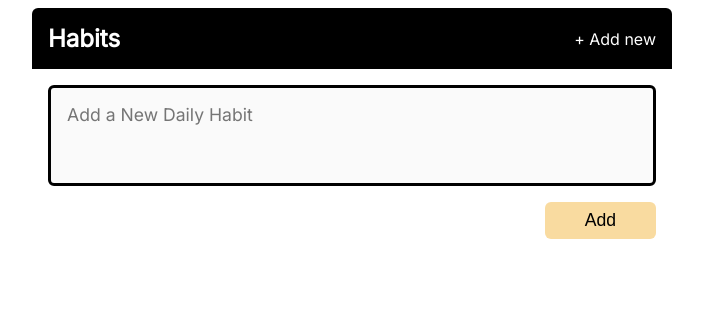
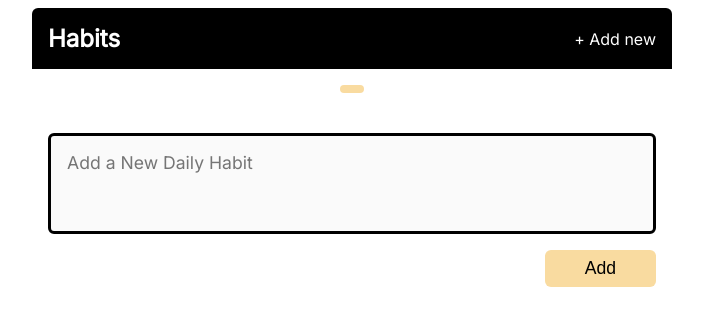
Before and after one commit to MarlonMontenegro/habit_tracker_flask, a Flask app: template templates/add_habit.html in a window 1280 px wide. Shown: the top 326 px of the page, without its empty margins (288-991 px from the left). Run offline with Flask 3, Linux system fonts and the light colour scheme; the template is opened without the code that fills it: most values are stand-ins (such as "Sample title", 1, 10 or a date in 2020).

Commit message:
Add dates

```diff
--- a/app.py
+++ b/app.py
@@ -1,12 +1,35 @@
+from datetime import datetime, timedelta
 from flask import Flask, render_template, request
+import datetime
+
+from select import select
 
 app = Flask(__name__)
 habits = ["test habit"]
 
 
+@app.context_processor
+def add_calc_date_range():
+    def date_range(start: datetime.date):
+        dates = [start + timedelta(days=diff) for diff in range(-3, 4)]
+        return dates
+
+    return {"dates_range": date_range}
+
+
 @app.route("/")
 def index():
-    return render_template("index.html", habits=habits, title="Habit Tracker - Home")
+    date_str = request.args.get("date")
+    if date_str:
+        selected_date = datetime.date.fromisoformat(date_str)
+    else:
+        selected_date = datetime.date.today()
+
+    return render_template("index.html",
+                           habits=habits,
+                           title="Habit Tracker - Home",
+                           selected_date=selected_date
+                           )
 
 
 @app.route("/add", methods=["GET", "POST"])
@@ -15,8 +38,7 @@
         habit = request.form.get("habit")
         habits.append(habit)
 
-    return render_template("add_habit.html", title="Habit Tracker - Add Habit")
-
+    return render_template("add_habit.html", title="Habit Tracker - Add Habit", selected_date=datetime.date().today())
 
 
 if __name__ == '__main__':
--- a/static/main.css
+++ b/static/main.css
@@ -68,3 +68,52 @@
     padding: 0.5rem 2.5rem;
     align-self: flex-end;
 }
+
+
+.dates {
+    display: flex;
+    justify-content: space-between;
+    color: #000;
+    font-size: 1.1rem;
+    margin-bottom: 2.5rem;
+}
+
+.dates__link {
+    color: inherit;
+    text-decoration: none;
+    outline: none;
+
+    padding: 0.25rem 0.75rem;
+    border-radius: 6px;
+}
+
+.dates__link:not(.dates__link--current):hover {
+    background: lightgray;
+}
+
+.dates__link--current {
+    background: #f9dba0;
+}
+
+.date {
+    display: flex;
+    flex-direction: column;
+    align-items: center;
+}
+
+
+@media screen and (max-width: 25rem) {
+    .dates__link:first-of-type,
+    .dates__link:last-of-type,
+    .dates__link:nth-of-type(2),
+    .dates__link:nth-last-child(2) {
+        display: none;
+    }
+}
+
+@media screen and (max-width: 35rem) {
+    .dates__link:first-of-type,
+    .dates__link:last-of-type {
+        display: none;
+    }
+}
--- a/templates/layout.html
+++ b/templates/layout.html
@@ -20,6 +20,21 @@
 </header>
 
 <main class="main">
+    <section class="dates">
+        {% for date in dates_range(selected_date) %}
+
+            <a
+                    class="dates__link {{ 'dates__link--current' if loop.index0 == 3 else '' }}"
+                    href="{{ url_for('index', date=date) }}">
+
+                <time class="date" datetime="{{ date }}"></time>
+                <span>{{ date.strftime("%a") }}</span>
+                <span>{{ date.strftime("%d") }}</span>
+
+            </a>
+
+        {% endfor %}
+    </section>
     {% block main_content %}
     {% endblock %}
 </main>
```
Also changed, not shown: templates/index.html (+9 -7 lines).
